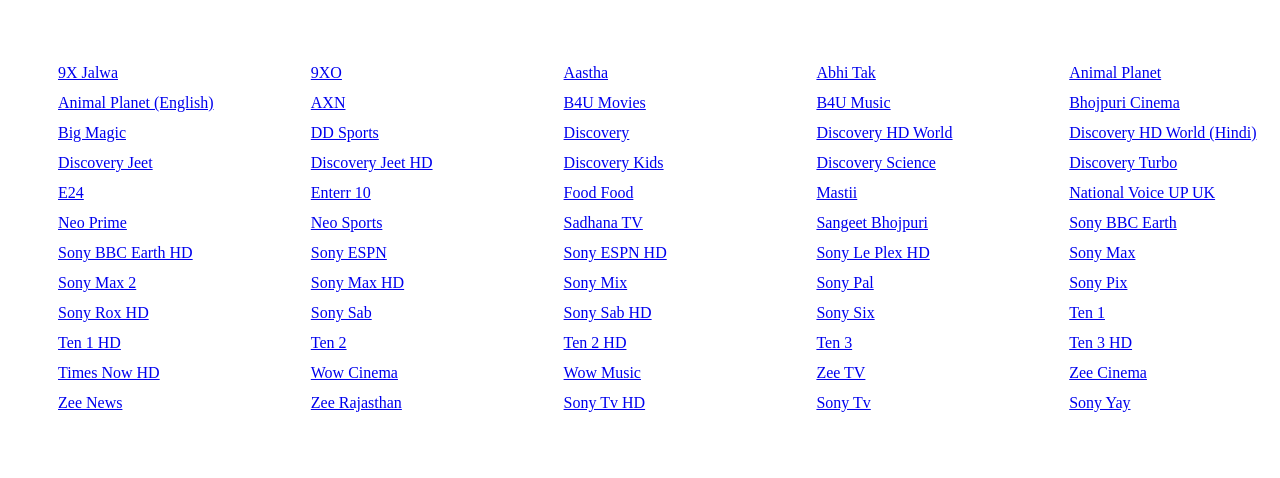
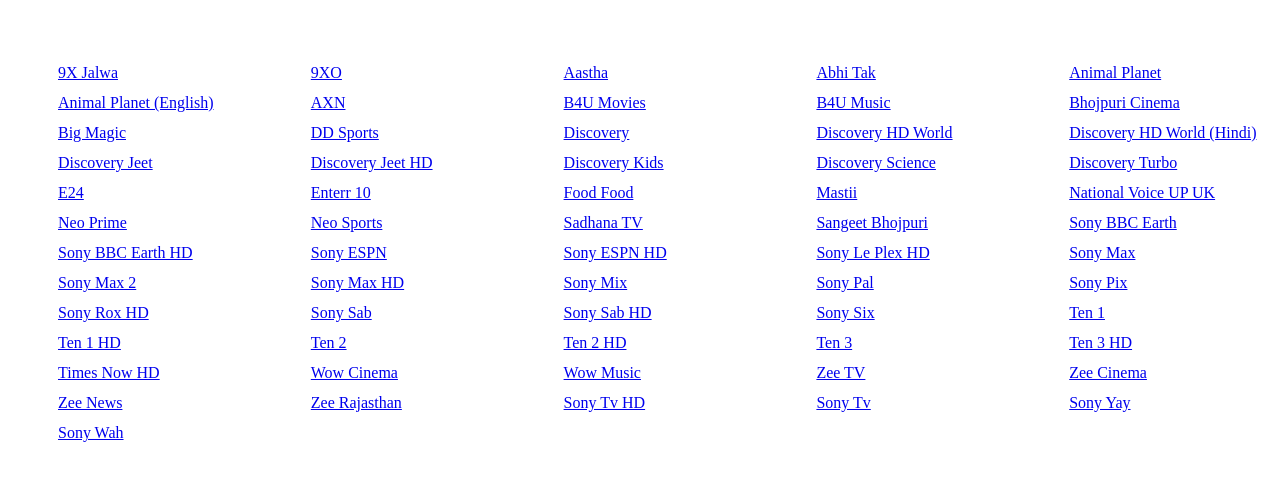
Before and after one commit to sunilalw2007/Live, a plain HTML site: page index.html in a window 1280 px wide. Shown: the top 478 px of the page. Drawn offline with Linux system fonts and the light colour scheme.

Commit message:
Update index.html

```diff
--- a/index.html
+++ b/index.html
@@ -147,6 +147,6 @@ href="http://cshms3.airtel.tv/wh7f454c46tw4163224253_611767333/PLTV/88888888/224
 <div class="item"><a href="http://cshms2.airtel.tv/wh7f454c46tw3189386479_1439368730/PLTV/88888888/224/3221225772/index.m3u8">Sony Tv HD</a></div>
 <div class="item"><a href="http://cshms3.airtel.tv/wh7f454c46tw4163224253_611767333/PLTV/88888888/224/3221225803/index.m3u8">Sony Tv</a>
 </div><div class="item"><a href="http://cshms2.airtel.tv/wh7f454c46tw3189386479_1439368730/PLTV/88888888/224/3221226065/index.m3u8">Sony Yay</a></div>
-	</div>
+	<div class="item"><a href="http://mhms9.airtel.tv/wh7f454c46tw4163224253_611767333/PLTV/88888888/224/3221226413/index.m3u8">Sony Wah</a></div></div>
 </body>
 </html>
```
